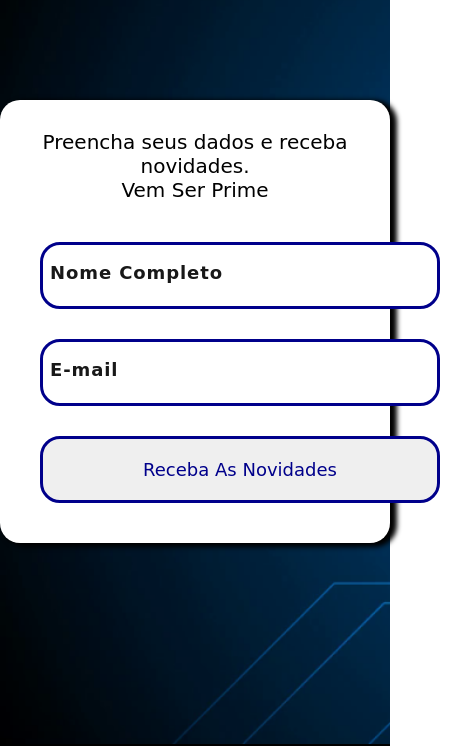
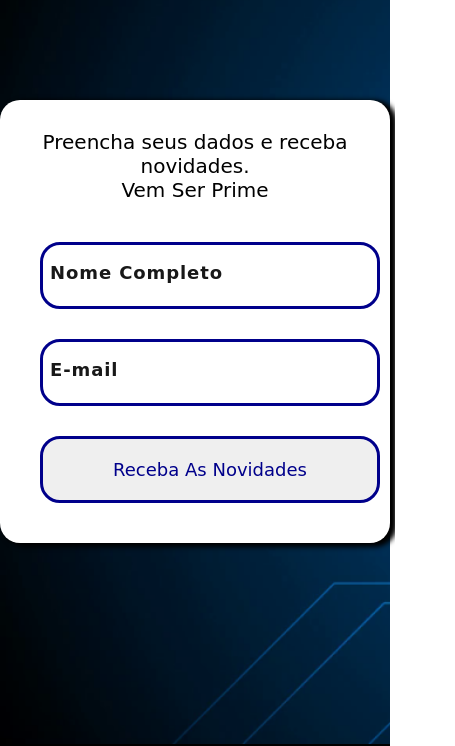
Before and after one commit to LucianTavares/landing-page-amazon, a plain HTML site: page index.html in a window 390 px wide. Shown: the part 1699-2445 px from the top of the page, 455 px wide, since content can reach past the window. Drawn offline with Linux system fonts and the light colour scheme.

Commit message:
Ajuste Input

```diff
--- a/css/style.css
+++ b/css/style.css
@@ -148,7 +148,7 @@ h2{
         max-width: 100%;
     }
 
-    #form{
+    input{
         max-width: 100%;
     }
 }
```
